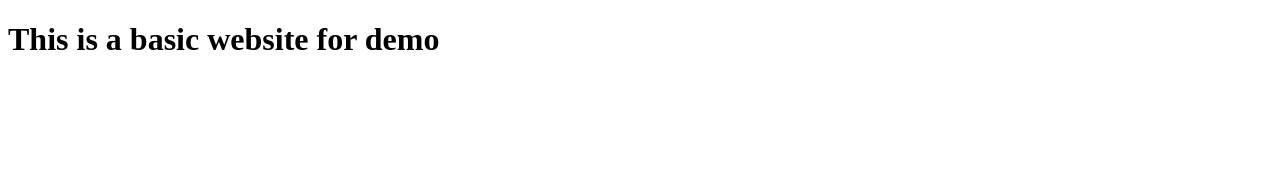
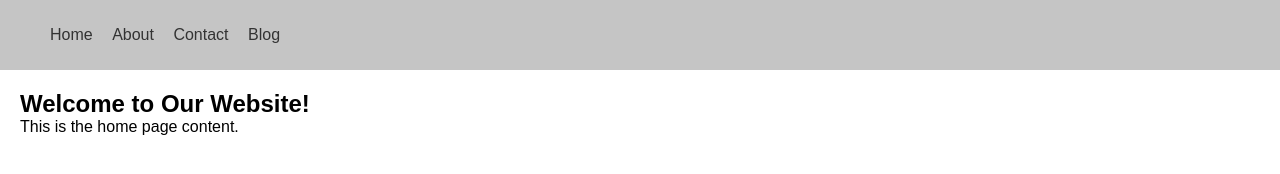
Before and after one commit to vaiHeda/vaiHeda.github.io, a plain HTML site: page index.html in a window 1280 px wide. Drawn offline with Linux system fonts and the light colour scheme.

Commit message:
Added more pages

```diff
--- /dev/null
+++ b/css/styles.css
@@ -0,0 +1,34 @@
+/* Reset some default styles */
+body, h1, p {
+    margin: 0;
+    padding: 0;
+}
+
+/* Basic styling */
+body {
+    font-family: Arial, sans-serif;
+}
+
+header {
+    background-color: #c5c5c5;
+    color: #fff;
+    padding: 10px;
+}
+
+nav ul {
+    list-style: none;
+}
+
+nav ul li {
+    display: inline;
+    margin-right: 15px;
+}
+
+nav ul li a {
+    text-decoration: none;
+    color: #333;
+}
+
+.content {
+    padding: 20px;
+}
--- a/index.html
+++ b/index.html
@@ -1,13 +1,24 @@
 <!DOCTYPE html>
-<html lang="en">
 <head>
-    <meta charset="UTF-8">
-    <meta name="viewport" content="width=device-width, initial-scale=1.0">
-    <title>Document</title>
+    <link rel="stylesheet" type="text/css" href="./css/styles.css">
+    <title>Home</title>
 </head>
 <body>
-    <h1>This is a basic website for demo</h1>
+    <header>
+        <nav>
+            <ul>
+                <li><a href="./index.html">Home</a></li>
+                <li><a href="./pages/about.html">About</a></li>
+                <li><a href="./pages/contact.html">Contact</a></li>
+                <li><a href="./pages/blog.html">Blog</a></li>
+            </ul>
+        </nav>
+    </header>
 
+    <section class="content">
+        <h1>Welcome to Our Website!</h1>
+        <p>This is the home page content.</p>
+    </section>
 
 
 <!-- Start of HubSpot Embed Code -->
```
Also changed, not shown: pages/about.html (added, +28 -0 lines), pages/blog.html (added, +28 -0 lines), pages/contact.html (added, +28 -0 lines).
